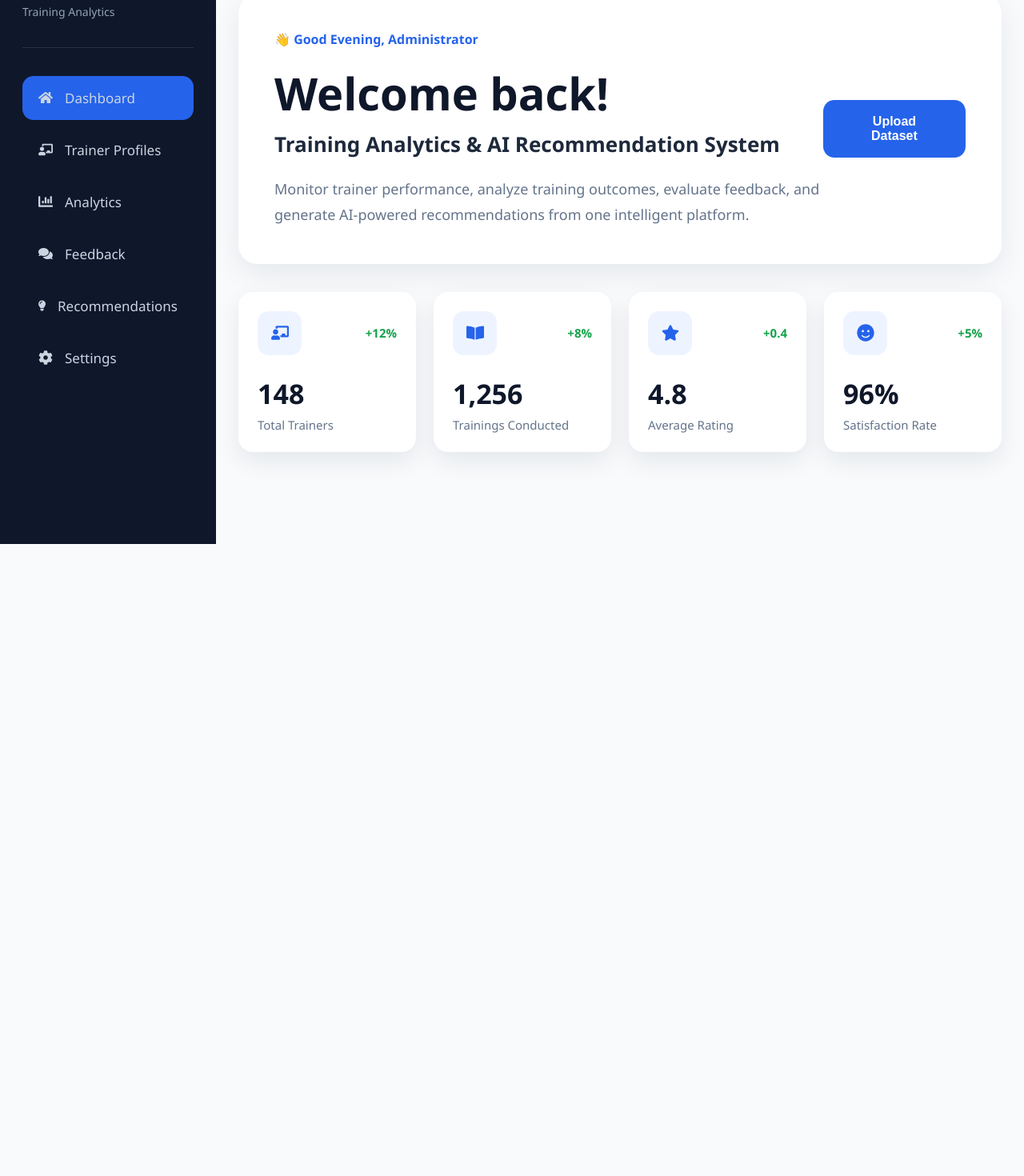
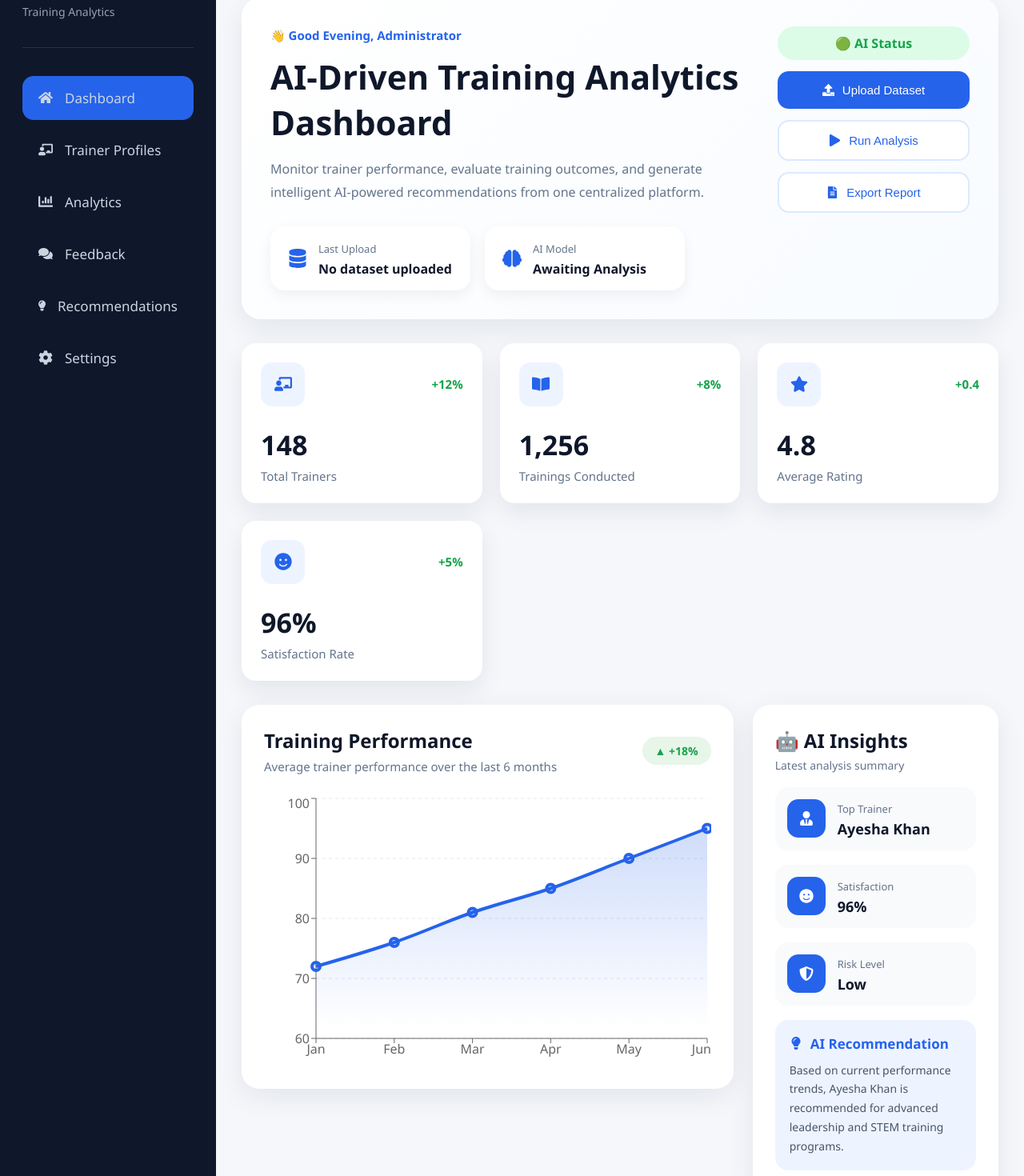
Before and after one commit to 231244-lgtm/AI-Training-Analytics-System, a React app: page / in a window 1280 px wide. Shown: the part 120-1590 px from the top of the page at 80% size. Before the commit the page ends 800 px from the top, so only its background shows below. Built offline with nearby package versions, Linux system fonts and the light colour scheme; the HTML template or start-up script is replaced by a standard one.

Commit message:
Add analytics dashboard and AI insights UI

```diff
--- a/package.json
+++ b/package.json
@@ -12,7 +12,8 @@
   "dependencies": {
     "react": "^19.2.7",
     "react-dom": "^19.2.7",
-    "react-icons": "^5.7.0"
+    "react-icons": "^5.7.0",
+    "recharts": "^3.9.2"
   },
   "devDependencies": {
     "@eslint/js": "^10.0.1",
--- /dev/null
+++ b/src/components/ChartCard.jsx
@@ -0,0 +1,88 @@
+import {
+  ResponsiveContainer,
+  AreaChart,
+  Area,
+  XAxis,
+  YAxis,
+  Tooltip,
+  CartesianGrid,
+} from "recharts";
+
+import "../styles/ChartCard.css";
+
+const performanceData = [
+  { month: "Jan", score: 72 },
+  { month: "Feb", score: 76 },
+  { month: "Mar", score: 81 },
+  { month: "Apr", score: 85 },
+  { month: "May", score: 90 },
+  { month: "Jun", score: 95 },
+];
+
+function ChartCard() {
+  return (
+    <div className="chart-card">
+
+      <div className="chart-header">
+
+        <div>
+          <h3>Training Performance</h3>
+          <p>Average trainer performance over the last 6 months</p>
+        </div>
+
+        <div className="chart-growth">
+          ▲ +18%
+        </div>
+
+      </div>
+
+      <ResponsiveContainer width="100%" height={340}>
+        <AreaChart data={performanceData}>
+
+          <defs>
+            <linearGradient id="colorScore" x1="0" y1="0" x2="0" y2="1">
+
+              <stop
+                offset="5%"
+                stopColor="#2563EB"
+                stopOpacity={0.35}
+              />
+
+              <stop
+                offset="95%"
+                stopColor="#2563EB"
+                stopOpacity={0}
+              />
+
+            </linearGradient>
+          </defs>
+
+          <CartesianGrid
+            strokeDasharray="4 4"
+            vertical={false}
+          />
+
+          <XAxis dataKey="month" />
+
+          <YAxis domain={[60, 100]} />
+
+          <Tooltip />
+
+          <Area
+            type="monotone"
+            dataKey="score"
+            stroke="#2563EB"
+            strokeWidth={4}
+            fill="url(#colorScore)"
+            dot={{ r: 5 }}
+            activeDot={{ r: 7 }}
+          />
+
+        </AreaChart>
+      </ResponsiveContainer>
+
+    </div>
+  );
+}
+
+export default ChartCard;
--- /dev/null
+++ b/src/components/InsightCard.jsx
@@ -0,0 +1,76 @@
+import {
+  FaUserTie,
+  FaSmile,
+  FaShieldAlt,
+  FaLightbulb,
+} from "react-icons/fa";
+
+import "../styles/InsightCard.css";
+
+function InsightCard() {
+  return (
+    <div className="insight-card">
+
+      <div className="insight-title">
+        <h3>🤖 AI Insights</h3>
+        <p>Latest analysis summary</p>
+      </div>
+
+      <div className="insight-box">
+
+        <div className="insight-icon">
+          <FaUserTie />
+        </div>
+
+        <div>
+          <span>Top Trainer</span>
+          <h4>Ayesha Khan</h4>
+        </div>
+
+      </div>
+
+      <div className="insight-box">
+
+        <div className="insight-icon">
+          <FaSmile />
+        </div>
+
+        <div>
+          <span>Satisfaction</span>
+          <h4>96%</h4>
+        </div>
+
+      </div>
+
+      <div className="insight-box">
+
+        <div className="insight-icon">
+          <FaShieldAlt />
+        </div>
+
+        <div>
+          <span>Risk Level</span>
+          <h4>Low</h4>
+        </div>
+
+      </div>
+
+      <div className="recommendation">
+
+        <div className="recommendation-header">
+          <FaLightbulb />
+          <h4>AI Recommendation</h4>
+        </div>
+
+        <p>
+          Based on current performance trends, Ayesha Khan is recommended
+          for advanced leadership and STEM training programs.
+        </p>
+
+      </div>
+
+    </div>
+  );
+}
+
+export default InsightCard;
--- a/src/pages/Dashboard.jsx
+++ b/src/pages/Dashboard.jsx
@@ -1,12 +1,19 @@
 import Sidebar from "../components/Sidebar";
 import Navbar from "../components/Navbar";
 import StatCard from "../components/StatCard";
+import ChartCard from "../components/ChartCard";
+import InsightCard from "../components/InsightCard";
 
 import {
   FaChalkboardTeacher,
   FaBookOpen,
   FaStar,
   FaSmile,
+  FaUpload,
+  FaPlay,
+  FaFileAlt,
+  FaDatabase,
+  FaBrain,
 } from "react-icons/fa";
 
 import "../styles/Dashboard.css";
@@ -14,40 +21,88 @@ import "../styles/Dashboard.css";
 function Dashboard() {
   return (
     <div className="dashboard">
-
       <Sidebar />
 
       <div className="dashboard-content">
-
         <Navbar />
 
         <div className="dashboard-body">
 
           <section className="hero-card">
 
-            <div>
+            <div className="hero-left">
 
               <span className="welcome-text">
                 👋 Good Evening, Administrator
               </span>
 
-              <h1>Welcome back!</h1>
-
-              <h2>
-                Training Analytics & AI Recommendation System
-              </h2>
+              <h1>AI-Driven Training Analytics Dashboard</h1>
 
               <p>
-                Monitor trainer performance, analyze training outcomes,
-                evaluate feedback, and generate AI-powered recommendations
-                from one intelligent platform.
+                Monitor trainer performance, evaluate training outcomes,
+                and generate intelligent AI-powered recommendations from
+                one centralized platform.
               </p>
+
+              <div className="hero-status">
+
+                <div className="status-card">
+
+                  <FaDatabase />
+
+                  <div>
+                    <span>Last Upload</span>
+                    <h4>No dataset uploaded</h4>
+                  </div>
+
+                </div>
+
+                <div className="status-card">
+
+                  <FaBrain />
+
+                  <div>
+                    <span>AI Model</span>
+                    <h4>Awaiting Analysis</h4>
+                  </div>
+
+                </div>
+
+              </div>
 
             </div>
 
-            <button className="upload-btn">
-              Upload Dataset
-            </button>
+            <div className="hero-right">
+
+              <div className="ai-chip">
+                🟢 AI Status
+              </div>
+
+              <button className="hero-btn primary">
+
+                <FaUpload />
+
+                Upload Dataset
+
+              </button>
+
+              <button className="hero-btn secondary">
+
+                <FaPlay />
+
+                Run Analysis
+
+              </button>
+
+              <button className="hero-btn secondary">
+
+                <FaFileAlt />
+
+                Export Report
+
+              </button>
+
+            </div>
 
           </section>
 
@@ -83,10 +138,16 @@ function Dashboard() {
 
           </section>
 
+          <section className="analytics-section">
+
+            <ChartCard />
+
+            <InsightCard />
+
+          </section>
+
         </div>
-
       </div>
-
     </div>
   );
 }
--- /dev/null
+++ b/src/styles/ChartCard.css
@@ -0,0 +1,62 @@
+.chart-card {
+  background: #ffffff;
+  border-radius: 22px;
+  padding: 28px;
+  box-shadow: 0 10px 35px rgba(15, 23, 42, 0.08);
+  transition: all 0.3s ease;
+}
+
+.chart-card:hover {
+  transform: translateY(-3px);
+  box-shadow: 0 16px 40px rgba(15, 23, 42, 0.12);
+}
+
+.chart-header {
+  display: flex;
+  justify-content: space-between;
+  align-items: center;
+  margin-bottom: 25px;
+}
+
+.chart-header h3 {
+  font-size: 24px;
+  color: #0f172a;
+  font-weight: 700;
+  margin-bottom: 6px;
+}
+
+.chart-header p {
+  color: #64748b;
+  font-size: 15px;
+}
+
+.chart-growth {
+  background: #e8f5e9;
+  color: #16a34a;
+  padding: 8px 16px;
+  border-radius: 50px;
+  font-weight: 600;
+  font-size: 14px;
+}
+
+.recharts-cartesian-grid line {
+  stroke: #e5e7eb;
+}
+
+.recharts-tooltip-wrapper {
+  outline: none;
+}
+
+.recharts-default-tooltip {
+  border: none !important;
+  border-radius: 12px !important;
+  box-shadow: 0 8px 24px rgba(0, 0, 0, 0.12) !important;
+}
+
+.recharts-tooltip-label {
+  font-weight: 600;
+}
+
+.recharts-responsive-container {
+  margin-top: 15px;
+}
--- a/src/styles/Dashboard.css
+++ b/src/styles/Dashboard.css
@@ -1,119 +1,189 @@
-.dashboard{
-    display:flex;
-    min-height:100vh;
-    background:#F8FAFC;
+.dashboard {
+  display: flex;
+  background: #f5f7fb;
+  min-height: 100vh;
 }
 
-.dashboard-content{
-    flex:1;
-    display:flex;
-    flex-direction:column;
+.dashboard-content {
+  flex: 1;
 }
 
-.dashboard-body{
-    padding:28px;
+.dashboard-body {
+  padding: 32px;
 }
 
-.hero-card{
-    background:white;
-    border-radius:24px;
-    padding:45px;
+/* ================= HERO ================= */
 
-    display:flex;
-    justify-content:space-between;
-    align-items:center;
-
-    box-shadow:0 12px 35px rgba(15,23,42,.08);
+.hero-card {
+  background: linear-gradient(135deg, #ffffff, #f8fbff);
+  border-radius: 24px;
+  padding: 36px;
+  display: flex;
+  justify-content: space-between;
+  align-items: flex-start;
+  gap: 40px;
+  box-shadow: 0 12px 35px rgba(15, 23, 42, 0.08);
+  margin-bottom: 30px;
 }
 
-.welcome-text{
-    color:#2563EB;
-    font-weight:600;
+.hero-left {
+  flex: 1;
 }
 
-.hero-card h1{
-    margin-top:18px;
-    font-size:56px;
-    color:#0F172A;
+.welcome-text {
+  color: #2563eb;
+  font-weight: 600;
+  font-size: 15px;
 }
 
-.hero-card h2{
-    margin-top:8px;
-    font-size:26px;
-    color:#1E293B;
+.hero-left h1 {
+  margin-top: 12px;
+  font-size: 42px;
+  color: #0f172a;
 }
 
-.hero-card p{
-    margin-top:22px;
-    max-width:700px;
-    color:#64748B;
-    line-height:1.8;
-    font-size:18px;
+.hero-left p {
+  margin-top: 16px;
+  color: #64748b;
+  line-height: 1.8;
+  max-width: 650px;
+  font-size: 16px;
 }
 
-.upload-btn{
-    background:#2563EB;
-    color:white;
-    border:none;
-    border-radius:14px;
-    padding:18px 32px;
-    font-size:16px;
-    font-weight:600;
-    cursor:pointer;
-    transition:.3s;
+/* ================= STATUS ================= */
+
+.hero-status {
+  display: flex;
+  gap: 18px;
+  margin-top: 28px;
+  flex-wrap: wrap;
 }
 
-.upload-btn:hover{
-    background:#1D4ED8;
-    transform:translateY(-3px);
+.status-card {
+  display: flex;
+  align-items: center;
+  gap: 14px;
+  background: white;
+  border-radius: 18px;
+  padding: 16px 22px;
+  box-shadow: 0 6px 18px rgba(15, 23, 42, 0.06);
+  min-width: 250px;
 }
 
-.stats-grid{
-    margin-top:35px;
-
-    display:grid;
-
-    grid-template-columns:repeat(4,1fr);
-
-    gap:22px;
+.status-card svg {
+  font-size: 24px;
+  color: #2563eb;
 }
 
-@media(max-width:1100px){
-
-.stats-grid{
-
-grid-template-columns:repeat(2,1fr);
-
+.status-card span {
+  color: #64748b;
+  font-size: 13px;
 }
 
-.hero-card{
+.status-card h4 {
+  color: #0f172a;
+  margin-top: 4px;
+}
 
-flex-direction:column;
-align-items:flex-start;
-gap:30px;
+/* ================= RIGHT ================= */
 
+.hero-right {
+  display: flex;
+  flex-direction: column;
+  align-items: stretch;
+  gap: 14px;
+  min-width: 240px;
+}
+
+.ai-chip {
+  background: #dcfce7;
+  color: #16a34a;
+  padding: 10px;
+  border-radius: 50px;
+  text-align: center;
+  font-weight: 700;
+}
+
+.hero-btn {
+  border: none;
+  border-radius: 14px;
+  padding: 15px 20px;
+  font-size: 15px;
+  cursor: pointer;
+  display: flex;
+  align-items: center;
+  justify-content: center;
+  gap: 10px;
+  transition: all .3s ease;
+}
+
+.hero-btn.primary {
+  background: #2563eb;
+  color: white;
+}
+
+.hero-btn.primary:hover {
+  background: #1d4ed8;
+}
+
+.hero-btn.secondary {
+  background: white;
+  color: #2563eb;
+  border: 2px solid #dbeafe;
+}
+
+.hero-btn.secondary:hover {
+  background: #eff6ff;
+}
+
+/* ================= STATS ================= */
+
+.stats-grid {
+  display: grid;
+  grid-template-columns: repeat(auto-fit, minmax(240px, 1fr));
+  gap: 22px;
+  margin-bottom: 30px;
+}
+
+/* ================= ANALYTICS ================= */
+
+.analytics-section {
+  display: grid;
+  grid-template-columns: 2fr 1fr;
+  gap: 24px;
+  align-items: start;
+}
+
+/* ================= RESPONSIVE ================= */
+
+@media (max-width: 1200px) {
+
+  .hero-card {
+    flex-direction: column;
+  }
+
+  .hero-right {
+    width: 100%;
+  }
+
+  .analytics-section {
+    grid-template-columns: 1fr;
   }
 
 }
 
-@media(max-width:700px){
+@media (max-width: 768px) {
 
-.stats-grid{
-
-grid-template-columns:1fr;
-
+  .dashboard-body {
+    padding: 20px;
   }
 
-.hero-card h1{
-
-font-size:42px;
-
+  .hero-left h1 {
+    font-size: 30px;
   }
 
-.hero-card h2{
-
-font-size:22px;
-
+  .status-card {
+    min-width: 100%;
   }
 
 }
--- /dev/null
+++ b/src/styles/InsightCard.css
@@ -0,0 +1,87 @@
+.insight-card {
+  background: #ffffff;
+  border-radius: 22px;
+  padding: 28px;
+  box-shadow: 0 10px 35px rgba(15, 23, 42, 0.08);
+  display: flex;
+  flex-direction: column;
+  gap: 18px;
+  transition: all 0.3s ease;
+}
+
+.insight-card:hover {
+  transform: translateY(-3px);
+  box-shadow: 0 16px 40px rgba(15, 23, 42, 0.12);
+}
+
+.insight-title h3 {
+  color: #0f172a;
+  font-size: 24px;
+  margin-bottom: 5px;
+}
+
+.insight-title p {
+  color: #64748b;
+  font-size: 14px;
+}
+
+.insight-box {
+  display: flex;
+  align-items: center;
+  gap: 15px;
+  padding: 15px;
+  border-radius: 16px;
+  background: #f8fafc;
+  transition: all 0.25s ease;
+}
+
+.insight-box:hover {
+  background: #eef4ff;
+}
+
+.insight-icon {
+  width: 48px;
+  height: 48px;
+  border-radius: 14px;
+  background: #2563eb;
+  color: white;
+  display: flex;
+  justify-content: center;
+  align-items: center;
+  font-size: 18px;
+}
+
+.insight-box span {
+  color: #64748b;
+  font-size: 13px;
+}
+
+.insight-box h4 {
+  margin-top: 3px;
+  color: #0f172a;
+  font-size: 18px;
+}
+
+.recommendation {
+  background: #eef4ff;
+  border-radius: 16px;
+  padding: 18px;
+}
+
+.recommendation-header {
+  display: flex;
+  align-items: center;
+  gap: 10px;
+  color: #2563eb;
+  margin-bottom: 10px;
+}
+
+.recommendation-header h4 {
+  font-size: 17px;
+}
+
+.recommendation p {
+  color: #475569;
+  line-height: 1.7;
+  font-size: 14px;
+}
```
Also changed, not shown: 1 other file (tests, documents, lock files or other folders). Lines whose indentation alone changed are shown as unchanged.
